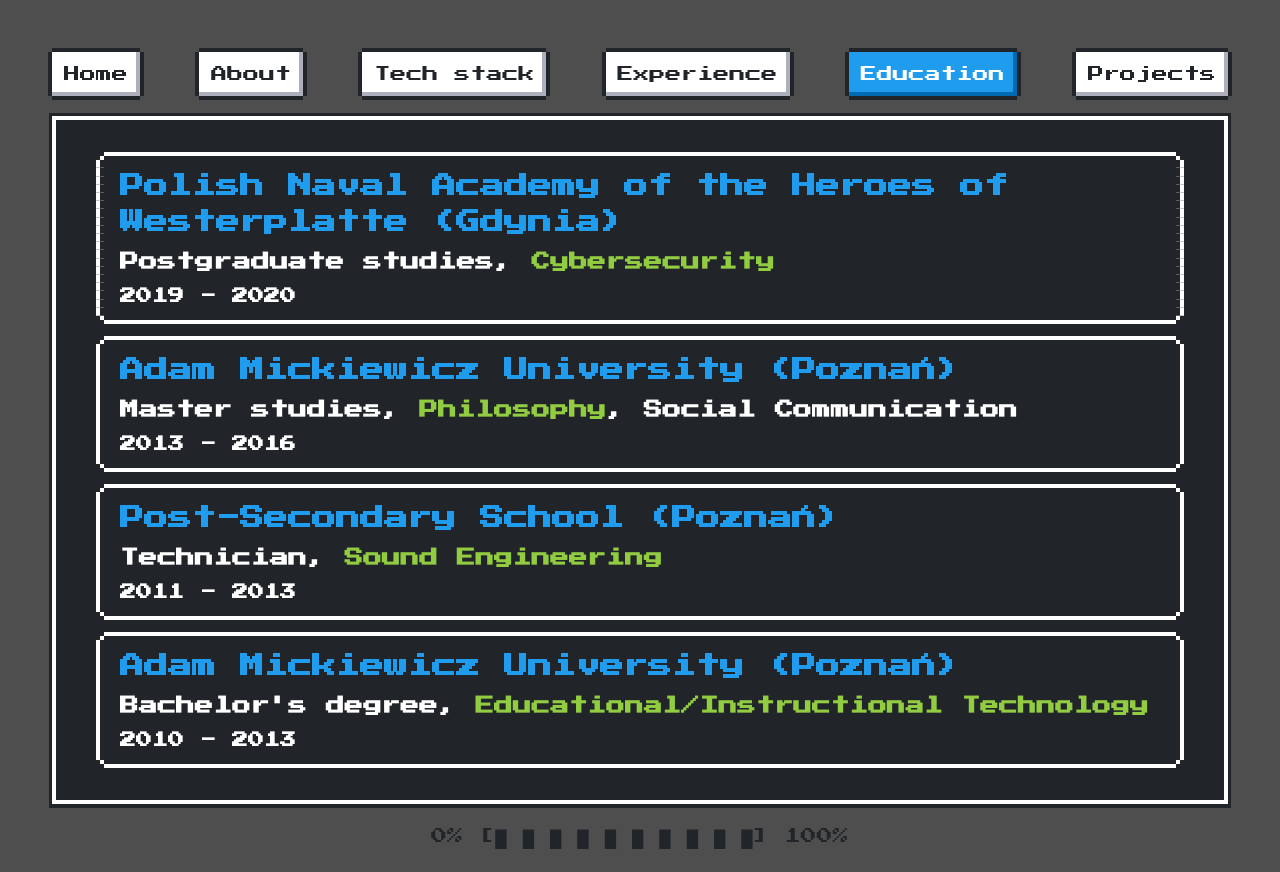
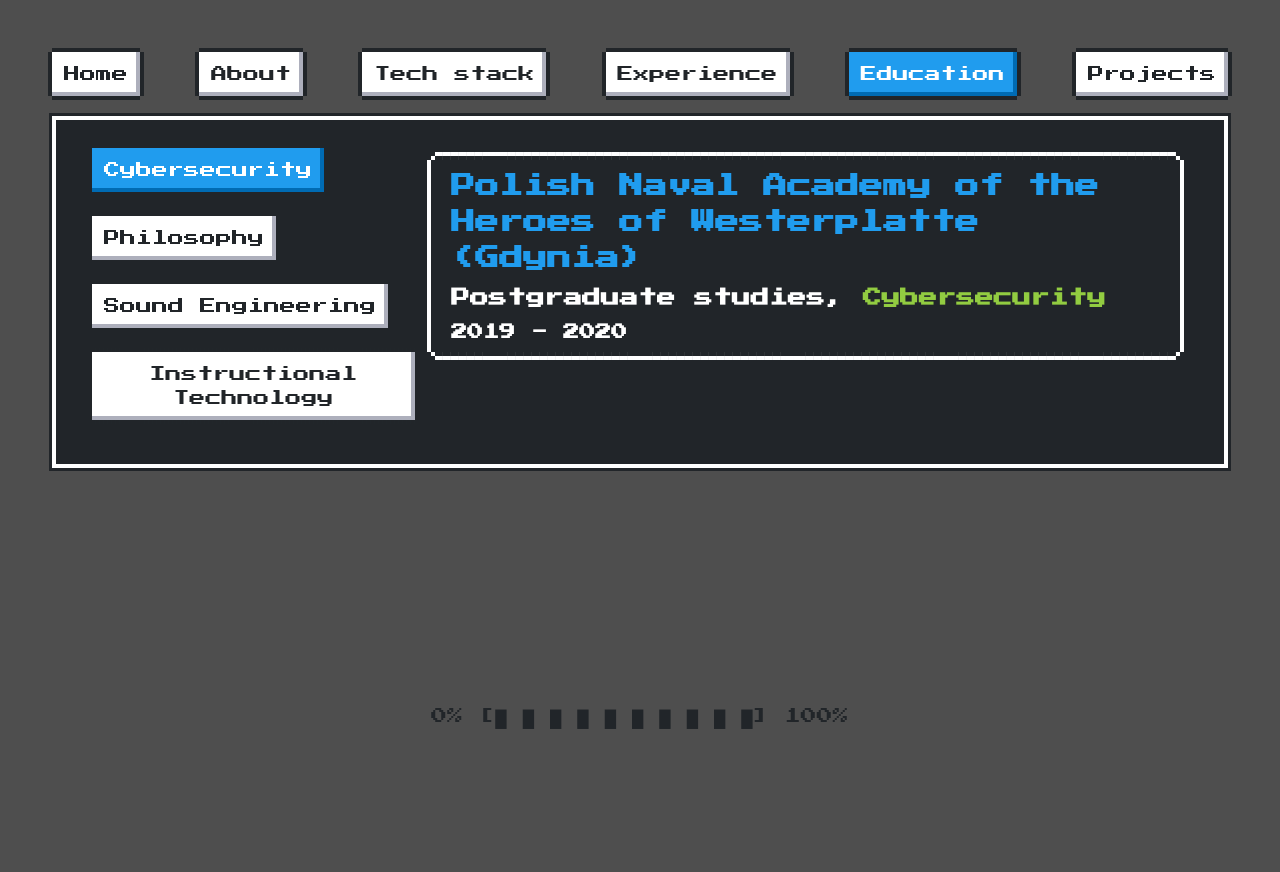
Before and after one commit to burczan/me, a SvelteKit app: page /education in a window 1280 px wide. After the commit the page ends 800 px from the top, so only its background shows below. Built offline with nearby package versions, Linux system fonts and the light colour scheme; some icons are missing.

Commit message:
refactor education page to use tabs

```diff
--- a/src/app.ts
+++ b/src/app.ts
@@ -1,5 +1,8 @@
 type APP_Education = {
   school: string;
+  city: string;
+  field: string;
+  subfield?: string;
   degree: string;
   dateRange: string;
 };
--- a/src/routes/(app)/education/+layout.ts
+++ b/src/routes/(app)/education/+layout.ts
@@ -1,29 +1,34 @@
 import type { LayoutLoad } from "./$types";
 
 export const load = (async () => {
-  const education: Education[] = [
+  const education: APP_Education[] = [
     {
-      school: "Polish Naval Academy of the Heroes of Westerplatte (Gdynia)",
-      degree:
-        'Postgraduate studies, <span class="nes-text is-success">Cybersecurity</span>',
+      school: "Polish Naval Academy of the Heroes of Westerplatte",
+      city: "Gdynia",
+      field: "Cybersecurity",
+      degree: "Postgraduate studies",
       dateRange: "2019 - 2020",
     },
     {
-      school: "Adam Mickiewicz University (Poznań)",
-      degree:
-        'Master studies, <span class="nes-text is-success">Philosophy</span>, Social Communication',
+      school: "Adam Mickiewicz University",
+      city: "Poznań",
+      field: "Philosophy",
+      subfield: "Social Communication",
+      degree: "Master studies",
       dateRange: "2013 - 2016",
     },
     {
-      school: "Post-Secondary School (Poznań)",
-      degree:
-        'Technician, <span class="nes-text is-success">Sound Engineering</span>',
+      school: "Post-Secondary School",
+      city: "Poznań",
+      field: "Sound Engineering",
+      degree: "Technician",
       dateRange: "2011 - 2013",
     },
     {
-      school: "Adam Mickiewicz University (Poznań)",
-      degree:
-        'Bachelor\'s degree, <span class="nes-text is-success">Educational/Instructional Technology</span>',
+      school: "Adam Mickiewicz University",
+      city: "Poznań",
+      field: "Instructional Technology",
+      degree: "Bachelor's degree",
       dateRange: "2010 - 2013",
     },
   ];
--- a/src/routes/(app)/education/+page.svelte
+++ b/src/routes/(app)/education/+page.svelte
@@ -1,18 +1,63 @@
 <script lang="ts">
-  import Container from "$lib/app/components/Container.svelte";
-  import Subcontainer from "$lib/app/components/Subcontainer.svelte";
   import SvelteHead from "$lib/app/components/SvelteHead.svelte";
 
   export let data;
+
+  const fields = data.education.map((entry) => entry.field);
+
+  const setActiveTab = (tabId: number) => () => (activeTabId = tabId);
+
+  let activeTabId = 0;
 </script>
 
 <SvelteHead title="Education" />
 
-<Container>
-  {#each data.education as { school, degree, dateRange }}
-    <Subcontainer h2={school}>
-      <h3>{@html degree}</h3>
-      <h4>{dateRange}</h4>
-    </Subcontainer>
-  {/each}
-</Container>
+<div class="nes-container is-dark grid-container">
+  <div class="tabs">
+    {#each fields as field, id}
+      <p>
+        <button
+          id={id.toString()}
+          type="button"
+          class="nes-btn"
+          class:is-primary={id === activeTabId}
+          on:click={setActiveTab(id)}
+        >
+          {field}
+        </button>
+      </p>
+    {/each}
+  </div>
+  <div class="content">
+    {#each data.education as { school, city, field, subfield, degree, dateRange }, id}
+      {#if activeTabId === id}
+        <div class="nes-container is-rounded is-dark">
+          <h2 class="nes-text is-primary">{school} ({city})</h2>
+          <h3>
+            {degree},
+            <span class="nes-text is-success">{field}</span>{#if subfield},
+              {subfield}
+            {/if}
+          </h3>
+          <h4>{dateRange}</h4>
+        </div>
+      {/if}
+    {/each}
+  </div>
+</div>
+
+<style>
+  .grid-container {
+    display: grid;
+    grid-template-areas: "tabs content";
+    grid-template-columns: 0.6fr 1.4fr;
+  }
+
+  .tabs {
+    grid-area: tabs;
+  }
+
+  .content {
+    grid-area: content;
+  }
+</style>
```
